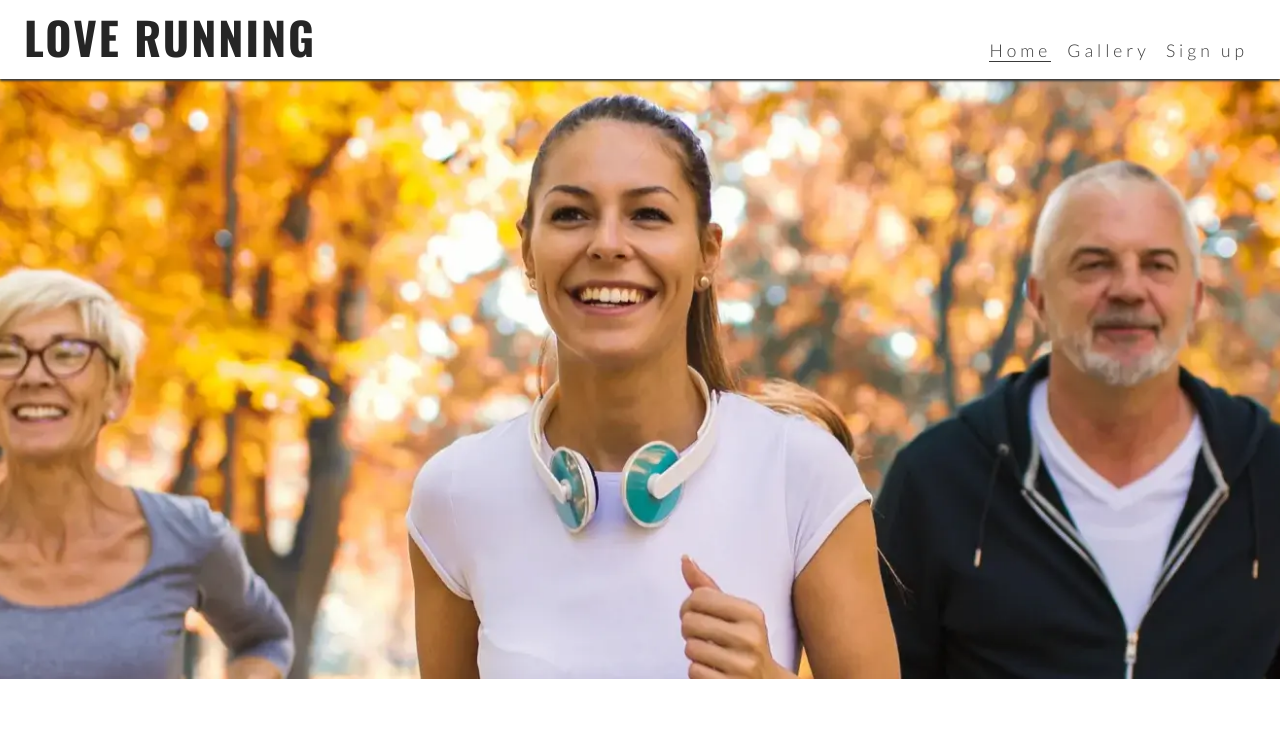
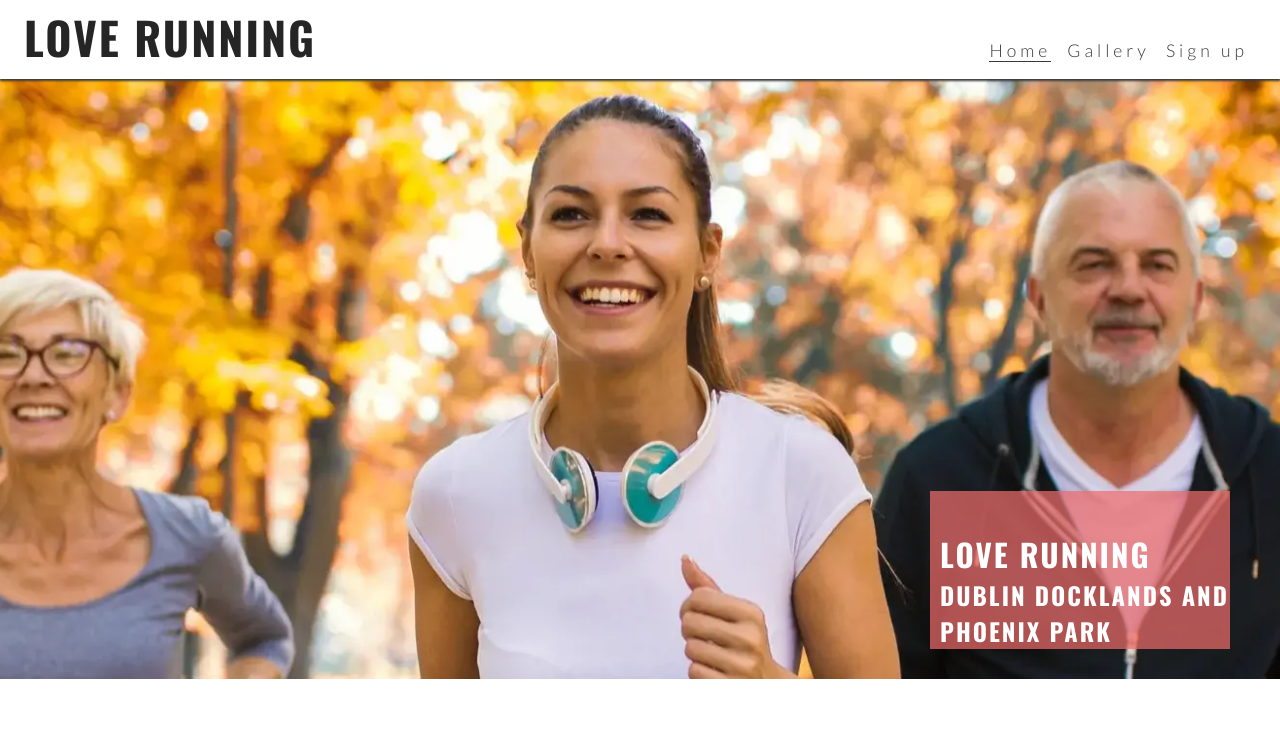
Before and after one commit to Hannaftw/LoveRunning, a plain HTML site: page index.html in a window 1280 px wide. Shown: the top 730 px of the page. Drawn offline with nearby package versions, Linux system fonts and the light colour scheme.

Commit message:
style: add cover text with club name and locations

```diff
--- a/assets/css/style.css
+++ b/assets/css/style.css
@@ -18,6 +18,13 @@ body  {
     font-family: 'Lato', sans-serif;
 }
 
+h1, h2, h3 {
+    font-family: 'Oswald', sans-serif;
+    text-transform: uppercase;
+    letter-spacing: 2px;
+    color: #252525;
+}
+
 /* Header */
 header {
     background-color: #ffffff;
@@ -34,13 +41,6 @@ header {
 header a {
     text-decoration: none;
     color: inherit;
-}
-
-h1 {
-    font-family: 'Oswald', sans-serif;
-    text-transform: uppercase;
-    letter-spacing: 2px;
-    color: #252525;
 }
 
 #menu {
@@ -89,11 +89,26 @@ main {
     margin-top: 47px;
 }
 /* Hero section */
-
 #hero  {
     height: 600px;
     width: 100%;
     background: url("../images/hero-image.webp") no-repeat center center/cover;
+    position: relative;
+}
+
+#cover-text {
+    /* final rgba value sets the opacity so it is semi-transparent */
+    background-color: rgba(241, 109, 107, .7);
+    font-size: 130%;
+    position: absolute;
+    bottom: 30px;
+    width: 80%;
+    padding-top: 40px;
+    padding-left: 10px;
+}
+
+#cover-text > h2, #cover-text > h3 {
+    color: #ffffff;
 }
 /* Footer */
 #social-networks {
@@ -144,6 +159,11 @@ main {
         /* Push main content down to accommodate larger header */
         margin-top: 79px;
     }
+/* Hero image */
+    #cover-text {
+        width: 300px;
+        right: 50px;
+    }
 }
 
 /* Media query: laptops and desktops (992px and up) */
--- a/index.html
+++ b/index.html
@@ -58,7 +58,12 @@
 
     <!-- Main Content-->
     <main>
-      <section id="hero"></section>
+      <section id="hero">
+        <div id="cover-text">
+          <h2>Love Running</h2>
+          <h3>Dublin Docklands and Phoenix Park</h3>
+        </div>
+      </section>
     </main>
 
     <!-- Footer -->
```
